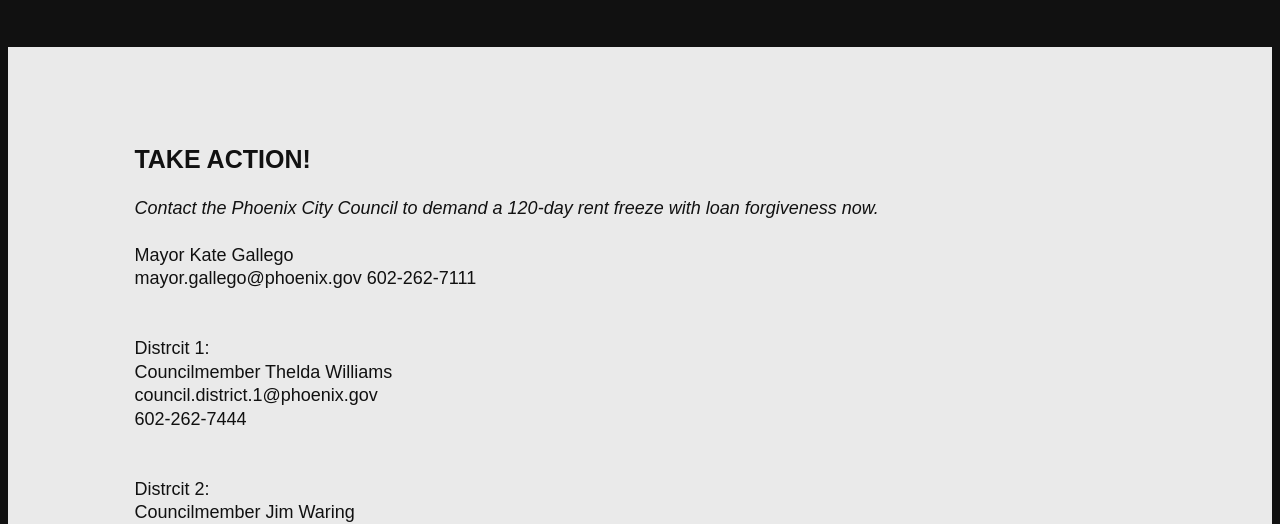
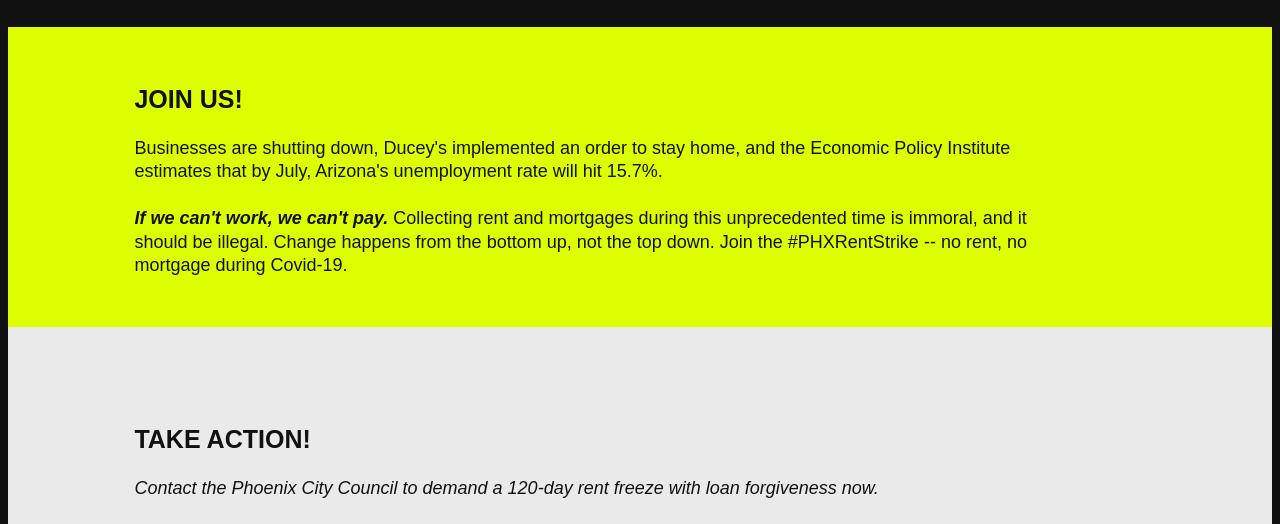
Before and after one commit to phxrentstrike/phxrentstrike, a plain HTML site: page index.html in a window 1280 px wide. Shown: the part 276-800 px from the top of the page. Drawn offline with Linux system fonts and the light colour scheme; a web font is replaced by a local one.

Commit message:
Add files via upload

```diff
--- a/index.html
+++ b/index.html
@@ -10,6 +10,8 @@
 
 .page{background:#111111;}
 .page1{background:#eaeaea;}
+.page2{background:#deff00;}
+
 
 .content{text-align: left; width:75%; margin-left:10%; margin-top:100px; animation: fadeIn 2s ease forwards; padding-top:100px; padding-bottom:100px;}
 .text{font-family: titling-gothic-fb, sans-serif; font-weight: 400; font-style: normal; font-size:18px; line-height:1.3em; color:#111111;}
@@ -68,12 +70,19 @@ font-style: normal; text-transform:uppercase;
 
 	</div>
 
+<div class="page2">
+	<div class="content" style="margin-top:-70px;">
+<div class="tag" style="margin-top:-40px;">JOIN US!</div>
+        <div class="text">  Businesses are shutting down, Ducey's implemented an order to stay home, and the Economic Policy Institute estimates that by July, Arizona's unemployment rate will hit 15.7%.<br><br><em><b>If we can't work, we can't pay.</b></em> Collecting rent and mortgages during this unprecedented time is immoral, and it should be illegal. Change happens from the bottom up, not the top down. Join the #PHXRentStrike -- no rent, no mortgage during Covid-19.   </div></div>
+        </div>
+
 <div class="page1">
 	<div class="content" style="margin-top:-50px;">
         <div class="tag">TAKE ACTION!</div>
 
     <div class="text">
-            <em>Contact the Phoenix City Council to demand a 120-day rent freeze with loan forgiveness now.</em><br><br>
+
+ <em>Contact the Phoenix City Council to demand a 120-day rent freeze with loan forgiveness now.</em><br><br>
             Mayor Kate Gallego<br>mayor.gallego@phoenix.gov 602-262-7111<br><br><br>
             Distrcit 1:<br>Councilmember Thelda Williams<br> council.district.1@phoenix.gov<br>602-262-7444<br><br><br>
             Distrcit 2:<br>Councilmember Jim Waring<br> council.district.2@phoenix.gov<br>602-262-7445<br><br><br>
```
